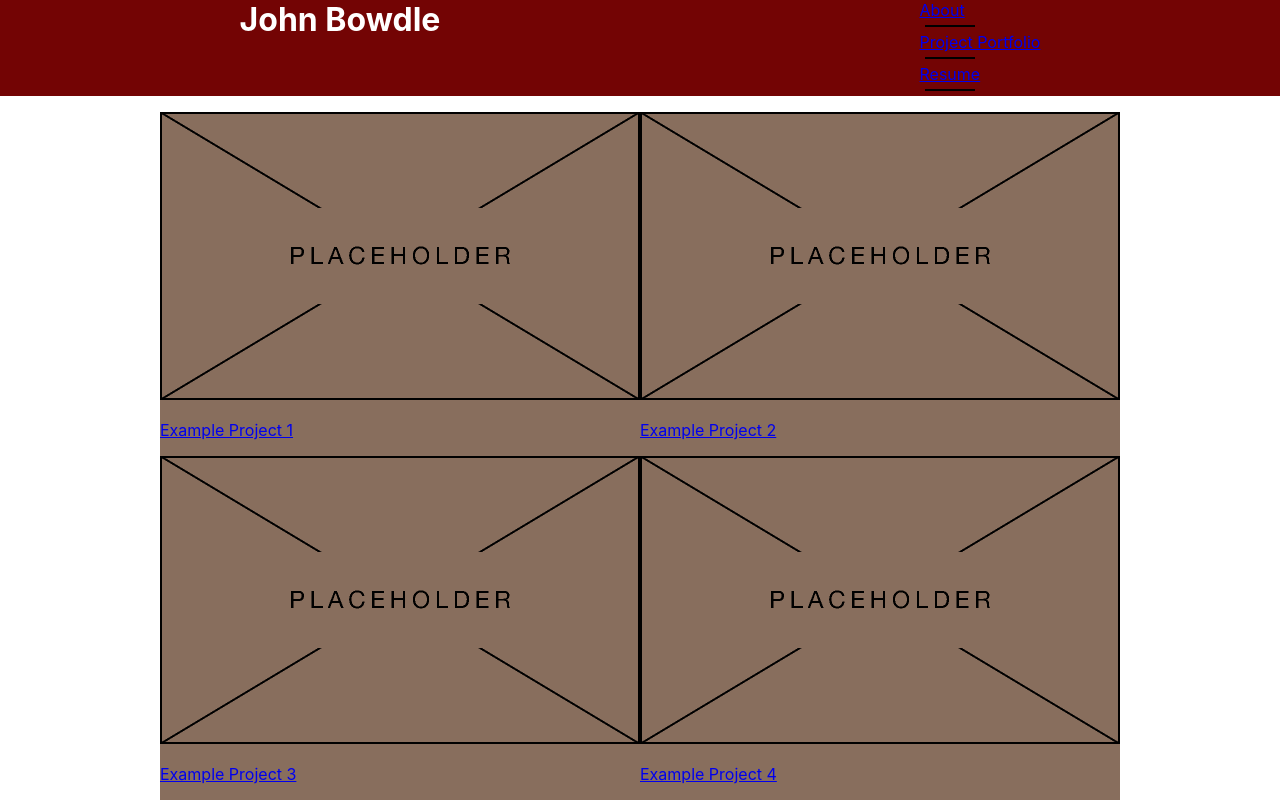
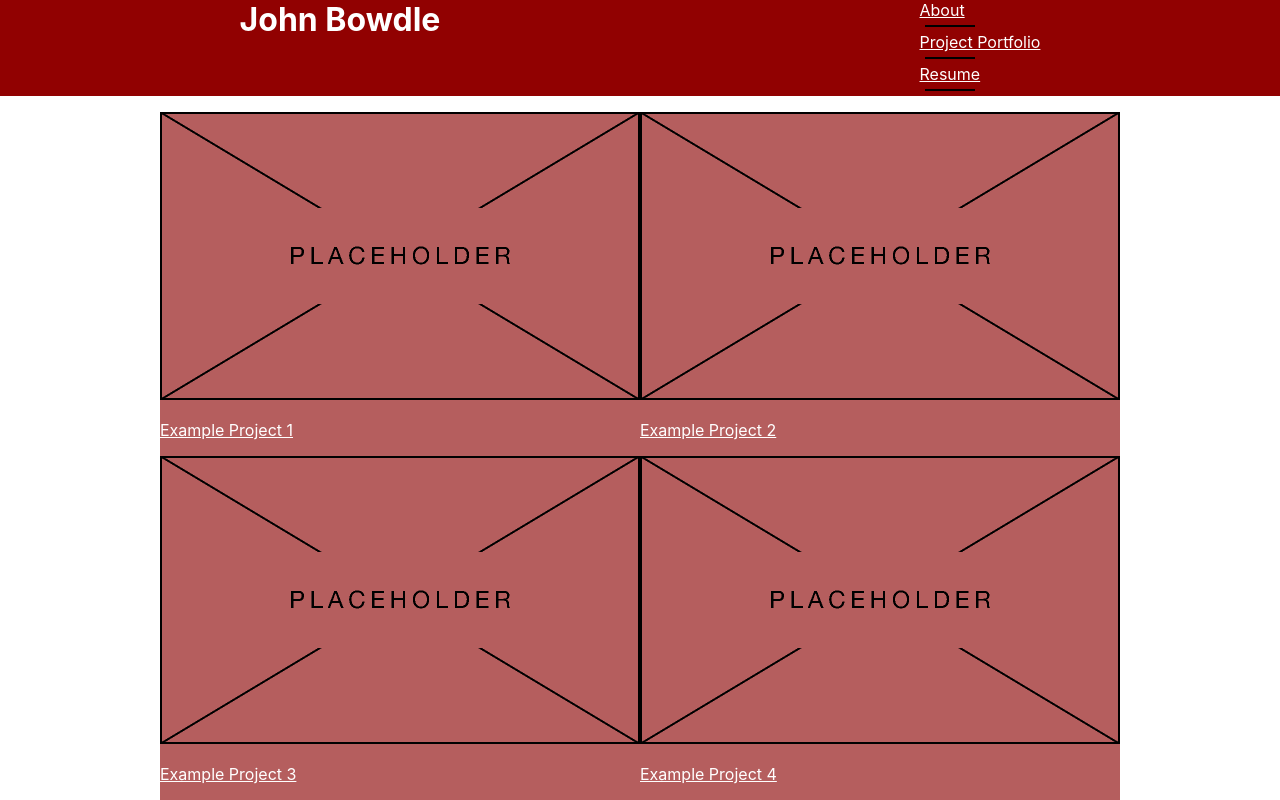
Before and after one commit to jbowdle/portfolio, a React (Create React App) app: page /project-portfolio in a window 1280 px wide. Shown: the top 800 px of the page. Built offline with nearby package versions, Linux system fonts and the light colour scheme.

Commit message:
added dark/light mode css

```diff
--- a/public/index.html
+++ b/public/index.html
@@ -5,6 +5,7 @@
     <link rel="icon" href="%PUBLIC_URL%/favicon.ico" />
     <meta name="viewport" content="width=device-width, initial-scale=1" />
     <meta name="theme-color" content="#000000" />
+    <meta name="color-scheme" content="light dark" />
     <meta
       name="description"
       content="Web site created using create-react-app"
--- a/src/index.css
+++ b/src/index.css
@@ -17,11 +17,18 @@ code {
 /* MY CSS */
 /* color storage */
 :root {
+  color-scheme: light dark;
   --main: rgb(0, 0, 0);
-  --accent-1: rgb(115, 4, 4);
+  --accent-1: rgb(145, 1, 1);
   --accent-1-text: rgb(255, 255, 255);
-  --accent-2: rgb(136, 110, 93);
+  --accent-2: rgb(181, 94, 94);
   --accent-2-text: rgb(255, 255, 255);
+  /* dark colors */
+  --d-main: rgb(0, 0, 0);
+  --d-accent-1: rgb(71, 6, 6);
+  --d-accent-1-text: rgb(255, 255, 255);
+  --d-accent-2: rgb(78, 66, 66);
+  --d-accent-2-text: rgb(255, 255, 255);
 }
 /* RESETS */
 h1,
@@ -40,6 +47,12 @@ button {
   width: auto;
   appearance: none;
 }
+a {
+  color: inherit;
+}
+a:hover {
+  text-decoration: none;
+}
 /* END RESETS */
 /* GLOBAL STYLES */
 body {
@@ -51,6 +64,12 @@ header {
   top: 0px;
   background-color: var(--accent-1);
   color: var(--accent-1-text);
+}
+@media (prefers-color-scheme: dark) {
+  header {
+    background-color: var(--d-accent-1);
+    color: var(--d-accent-1-text);
+  }
 }
 .section-main {
   width: 1200px;
@@ -92,4 +111,10 @@ nav {
   background-color: var(--accent-2);
   color: var(--accent-2-text);
 }
+@media (prefers-color-scheme: dark) {
+  .project-card {
+    background-color: var(--d-accent-2);
+  color: var(--d-accent-2-text);
+  }
+}
 /* END PROJECT CARD STYLES */
```
